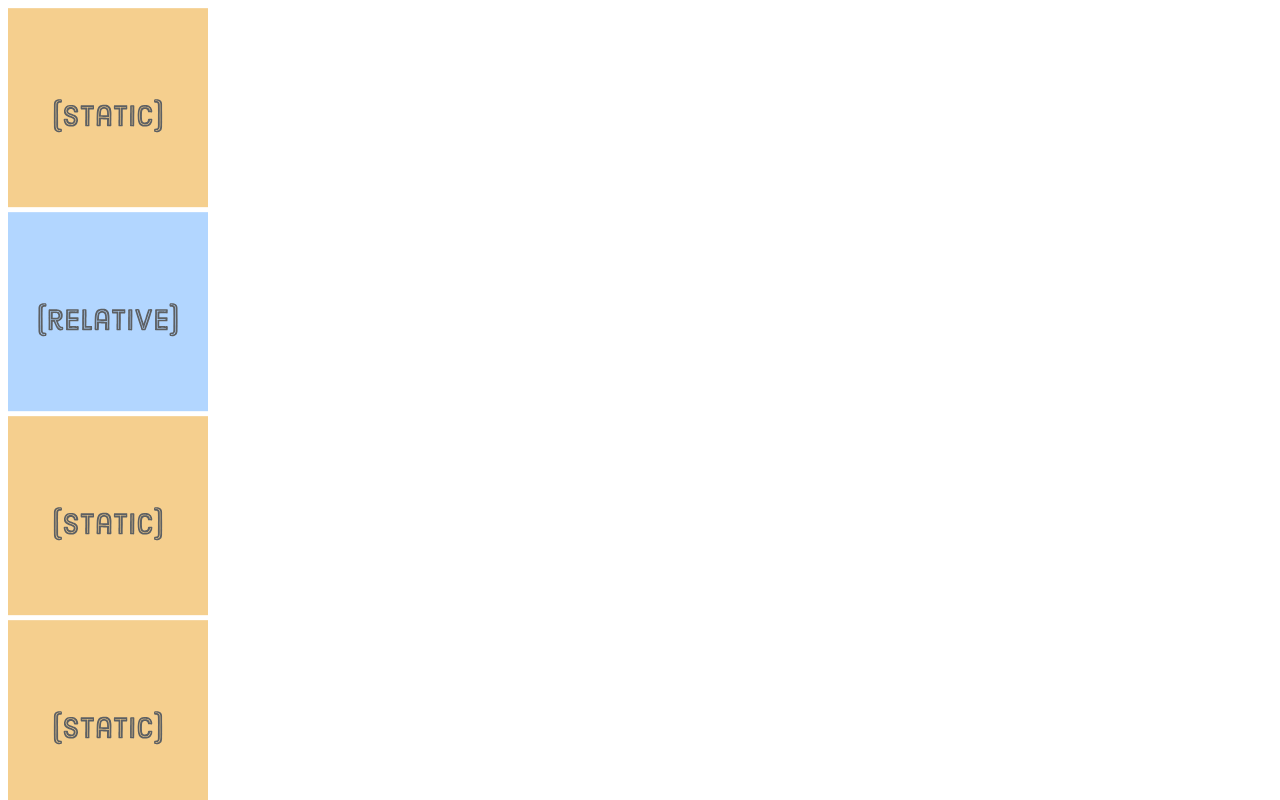
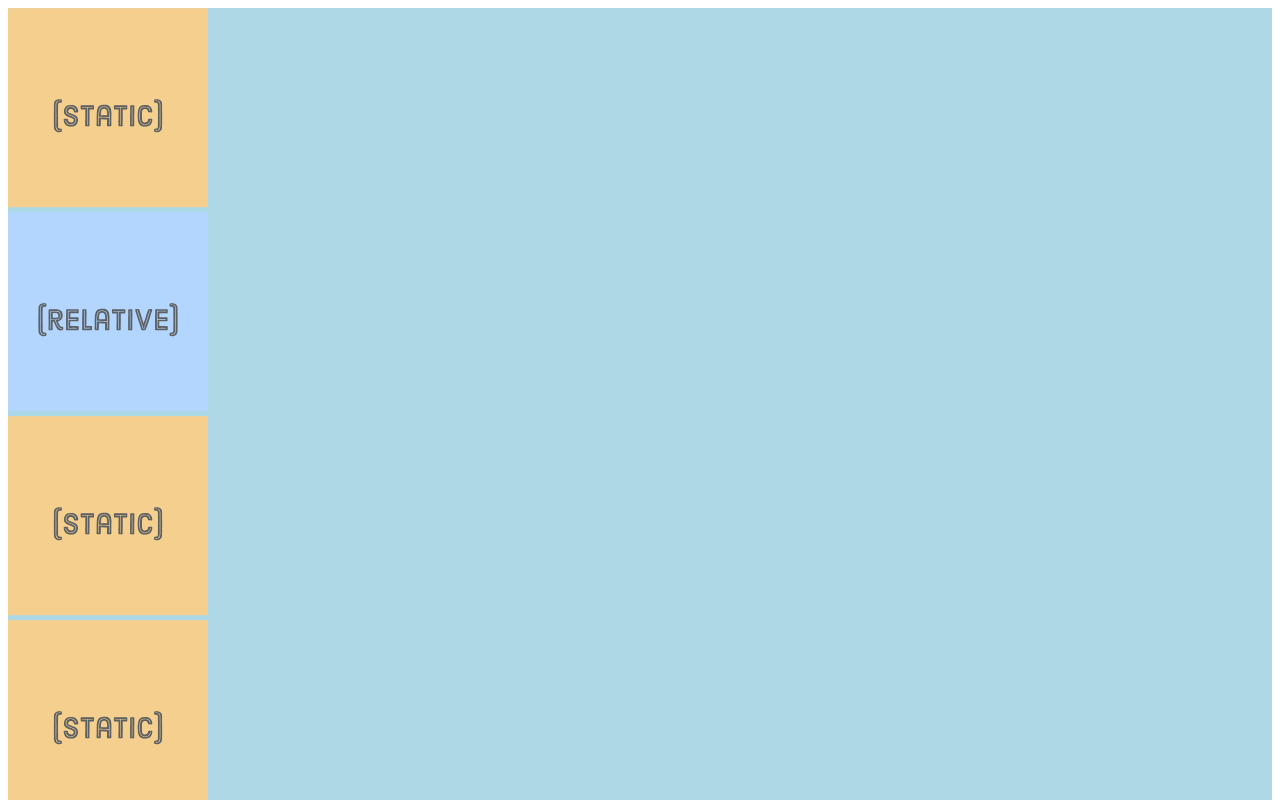
Before and after one commit to dahlendesign/CSS_positioning, a plain HTML site: page index.html in a window 1280 px wide. Shown: the top 800 px of the page. Drawn offline with Linux system fonts and the light colour scheme.

Commit message:
beautify html and created css

```diff
--- /dev/null
+++ b/styles.css
@@ -0,0 +1,3 @@
+.example {
+    background-color: lightblue;
+}
```
Also changed, not shown: index.html (+5 -2 lines).
